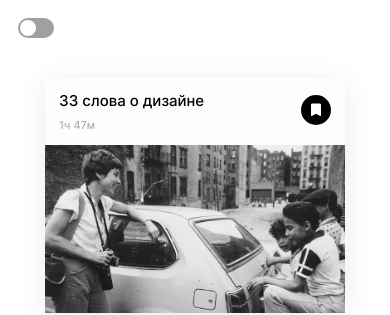
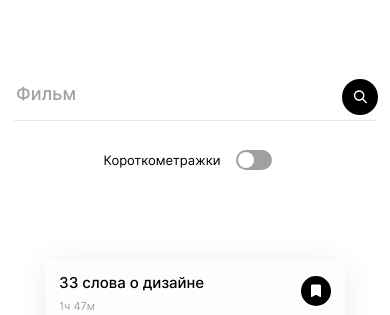
Before and after one commit to Hisime/movies-explorer-frontend, a React (Create React App) app: page /movies in a window 390 px wide. Shown: the top 315 px of the page. Built offline with nearby package versions, Linux system fonts and the light colour scheme.

Commit message:
SearchForm

```diff
--- a/src/components/SearchForm/SearchForm.css
+++ b/src/components/SearchForm/SearchForm.css
@@ -1,3 +1,8 @@
+.search-form {
+    padding-top: 57px;
+    padding-bottom: 47px;
+}
+
 .search-form__switch {
     height: 0;
     width: 0;
@@ -13,6 +18,7 @@
     display: block;
     border-radius: 100px;
     position: relative;
+    margin-right: 14px;
 }
 
 .search-form__switch-label::after {
@@ -39,3 +45,91 @@
 .search-form__switch-label:active::after {
     width: 20px;
 }
+
+.search-form__toggle {
+    display: flex;
+    align-items: center;
+}
+
+.search-form__switch-text {
+    font-size: 13px;
+    line-height: 18px;
+    margin-right: 16px;
+}
+
+.search-form__input-wrapper {
+    position: relative;
+}
+
+.search-form__input-wrapper {
+    padding-bottom: 32px;
+}
+
+.search-form__input {
+    box-sizing: border-box;
+    padding-top: 13px;
+    padding-bottom: 13px;
+    width: 100%;
+    font-size: 28px;
+    font-weight: 500;
+    border: none;
+    border-bottom: 1px solid #E8E8E8;
+    outline: none;
+    padding-right: 40px;
+}
+
+.search-form__input::placeholder {
+    color: #A0A0A0;
+}
+
+.search-form__button {
+    display: flex;
+    position: absolute;
+    background-color: transparent;
+    border-radius: 50%;
+    border: none;
+    padding: 0;
+    cursor: pointer;
+    top: 10px;
+    right: -7px;
+    transition: opacity 0.5s;
+}
+
+.search-form__button:hover {
+    opacity: 0.5;
+}
+
+@media screen and (max-width: 768px) {
+    .search-form {
+        padding: 67px 30px 60px 30px;
+    }
+    .search-form__toggle {
+        justify-content: flex-end;
+    }
+    .search-form__switch-text {
+        order: 1;
+    }
+    .search-form__switch {
+        order: 2;
+    }
+    .search-form__switch-label {
+        order: 3;
+    }
+    .search-form__input-wrapper {
+        padding-bottom: 29px;
+    }
+}
+
+@media screen and (max-width: 500px) {
+    .search-form {
+        padding: 69px 14px 50px;
+    }
+    .search-form__input {
+        font-size: 18px;
+        padding-top: 15px;
+        padding-bottom: 15px;
+    }
+    .search-form__toggle {
+        justify-content: center;
+    }
+}
--- a/src/components/SearchForm/SearchForm.js
+++ b/src/components/SearchForm/SearchForm.js
@@ -3,7 +3,26 @@ import './SearchForm.css';
 function SearchForm() {
     return (
         <form className="search-form block-wrapper">
-            <input className="search-form__switch" type="checkbox" id="switch"/><label className="search-form__switch-label" htmlFor="switch">Toggle</label>
+            <div className="search-form__input-wrapper">
+                <input className="search-form__input" placeholder="Фильм" type="text"/>
+                <button className="search-form__button" type="submit">
+                    <svg xmlns="http://www.w3.org/2000/svg" fill="none" viewBox="46 0 34 34" width="46"
+                         height="36">
+                        <g id="find">
+                            <g id="find_2">
+                                <rect id="back__COLOR:main-2" x="46" width="34" height="34" rx="17" fill="black"/>
+                                <g id="icon">
+                                    <path id="text__COLOR:invisible" fill-rule="evenodd" clip-rule="evenodd" d="M64.7927 18.2638C63.3608 19.6957 61.0391 19.6957 59.6072 18.2638C58.1753 16.8319 58.1753 14.5103 59.6072 13.0783C61.0391 11.6464 63.3608 11.6464 64.7927 13.0783C66.2246 14.5103 66.2246 16.8319 64.7927 18.2638ZM65.2331 19.6468C63.2728 21.1462 60.4572 20.9994 58.6644 19.2066C56.7118 17.254 56.7118 14.0882 58.6644 12.1355C60.617 10.1829 63.7829 10.1829 65.7355 12.1355C67.5282 13.9283 67.675 16.7437 66.1758 18.7039L69.7425 22.2706L68.7997 23.2134L65.2331 19.6468Z" fill="white"/>
+                                </g>
+                            </g>
+                        </g>
+                    </svg>
+                </button>
+            </div>
+            <div className="search-form__toggle">
+                <input className="search-form__switch" type="checkbox" id="switch"/><label className="search-form__switch-label" htmlFor="switch"></label>
+                <span className="search-form__switch-text">Короткометражки</span>
+            </div>
         </form>
     );
 }
```
